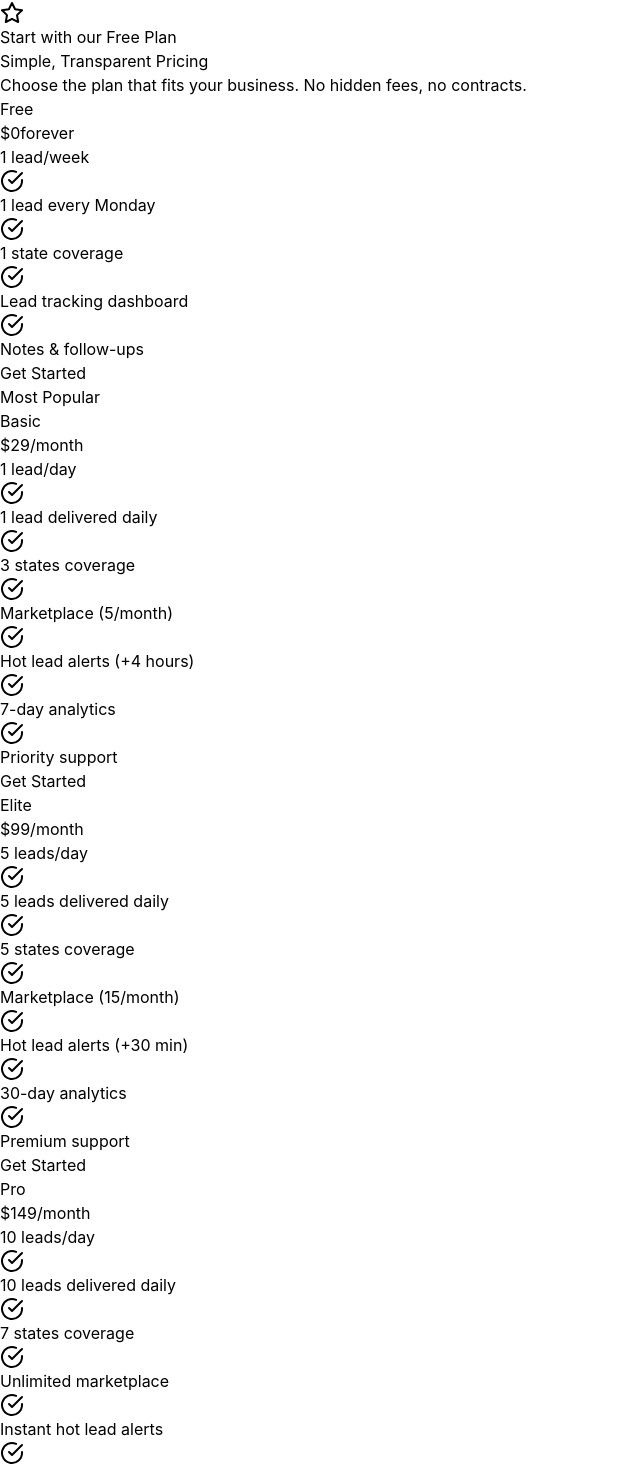
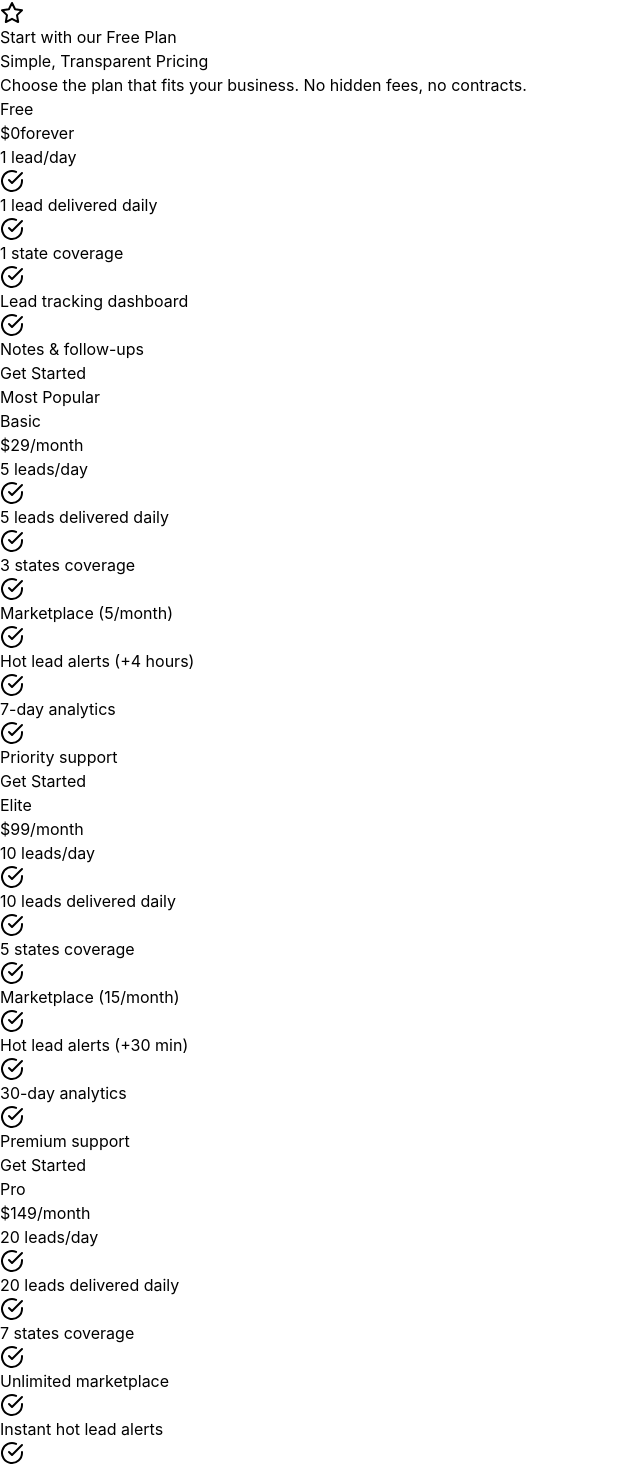
Before and after one commit to crynxmartinez/verifiedhomeowner, a React (Vite) app in the folder frontend/: page /pricing in a window 1280 px wide. Shown: the part 513-1981 px from the top of the page, without its empty margins (0-640 px from the left). Built offline with nearby package versions, Linux system fonts and the light colour scheme; no server answers.

Commit message:
Update lead distribution: Free=1/day, Basic=5/day, Elite=10/day, Pro=20/day

```diff
--- a/frontend/src/pages/Pricing.jsx
+++ b/frontend/src/pages/Pricing.jsx
@@ -20,9 +20,9 @@ export default function Pricing() {
       name: 'Free',
       price: '$0',
       period: 'forever',
-      leads: '1 lead/week',
+      leads: '1 lead/day',
       features: [
-        '1 lead every Monday',
+        '1 lead delivered daily',
         '1 state coverage',
         'Lead tracking dashboard',
         'Notes & follow-ups',
@@ -33,9 +33,9 @@ export default function Pricing() {
       name: 'Basic',
       price: '$29',
       period: '/month',
-      leads: '1 lead/day',
+      leads: '5 leads/day',
       features: [
-        '1 lead delivered daily',
+        '5 leads delivered daily',
         '3 states coverage',
         'Marketplace (5/month)',
         'Hot lead alerts (+4 hours)',
@@ -49,9 +49,9 @@ export default function Pricing() {
       name: 'Elite',
       price: '$99',
       period: '/month',
-      leads: '5 leads/day',
+      leads: '10 leads/day',
       features: [
-        '5 leads delivered daily',
+        '10 leads delivered daily',
         '5 states coverage',
         'Marketplace (15/month)',
         'Hot lead alerts (+30 min)',
@@ -64,9 +64,9 @@ export default function Pricing() {
       name: 'Pro',
       price: '$149',
       period: '/month',
-      leads: '10 leads/day',
+      leads: '20 leads/day',
       features: [
-        '10 leads delivered daily',
+        '20 leads delivered daily',
         '7 states coverage',
         'Unlimited marketplace',
         'Instant hot lead alerts',
--- a/frontend/src/pages/wholesaler/UpgradePlan.jsx
+++ b/frontend/src/pages/wholesaler/UpgradePlan.jsx
@@ -101,30 +101,30 @@ export default function UpgradePlan() {
       id: 'free',
       name: 'Free',
       price: '$0',
-      leads: '1 lead/week',
-      features: ['1 lead every Monday', '1 state coverage', 'Lead tracking', 'Basic analytics'],
+      leads: '1 lead/day',
+      features: ['1 lead delivered daily', '1 state coverage', 'Lead tracking', 'Basic analytics'],
     },
     {
       id: 'basic',
       name: 'Basic',
       price: '$29',
-      leads: '1 lead/day',
-      features: ['1 lead delivered daily', '3 states coverage', 'Marketplace (5/month)', 'Hot alerts +4 hours', 'Advanced analytics'],
+      leads: '5 leads/day',
+      features: ['5 leads delivered daily', '3 states coverage', 'Marketplace (5/month)', 'Hot alerts +4 hours', 'Advanced analytics'],
       popular: true,
     },
     {
       id: 'elite',
       name: 'Elite',
       price: '$99',
-      leads: '5 leads/day',
-      features: ['5 leads delivered daily', '5 states coverage', 'Marketplace (15/month)', 'Hot alerts +30 min', 'Advanced analytics'],
+      leads: '10 leads/day',
+      features: ['10 leads delivered daily', '5 states coverage', 'Marketplace (15/month)', 'Hot alerts +30 min', 'Advanced analytics'],
     },
     {
       id: 'pro',
       name: 'Pro',
       price: '$149',
-      leads: '10 leads/day',
-      features: ['10 leads delivered daily', '7 states coverage', 'Unlimited marketplace', 'Instant hot alerts', 'Custom analytics', 'VIP support'],
+      leads: '20 leads/day',
+      features: ['20 leads delivered daily', '7 states coverage', 'Unlimited marketplace', 'Instant hot alerts', 'Custom analytics', 'VIP support'],
     },
   ];
 
@@ -410,10 +410,10 @@ export default function UpgradePlan() {
               <tbody>
                 <tr className="border-b dark:border-gray-700">
                   <td className="py-3 px-4 text-gray-900 dark:text-white">Daily Leads</td>
-                  <td className="text-center py-3 px-4 text-gray-600 dark:text-gray-400">1/week</td>
                   <td className="text-center py-3 px-4 text-gray-600 dark:text-gray-400">1/day</td>
                   <td className="text-center py-3 px-4 text-gray-600 dark:text-gray-400">5/day</td>
                   <td className="text-center py-3 px-4 text-gray-600 dark:text-gray-400">10/day</td>
+                  <td className="text-center py-3 px-4 text-gray-600 dark:text-gray-400">20/day</td>
                 </tr>
                 <tr className="border-b dark:border-gray-700">
                   <td className="py-3 px-4 text-gray-900 dark:text-white">States Coverage</td>
```
Also changed, not shown: 1 other file (tests, documents, lock files or other folders).
